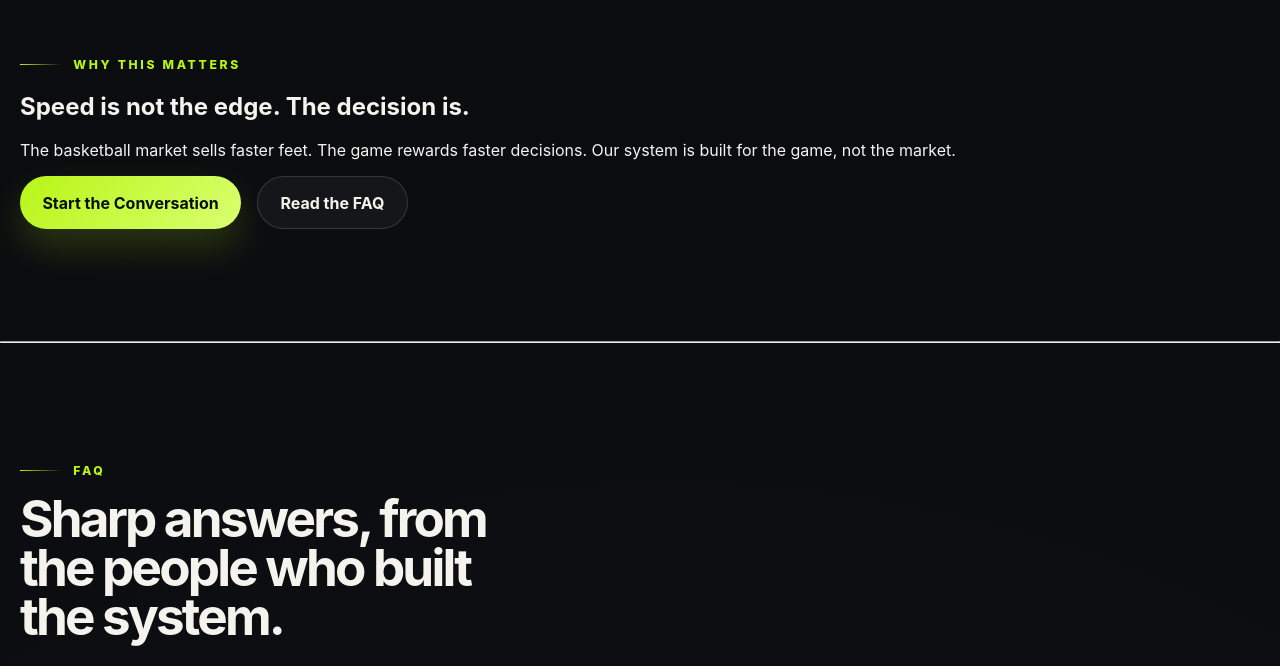
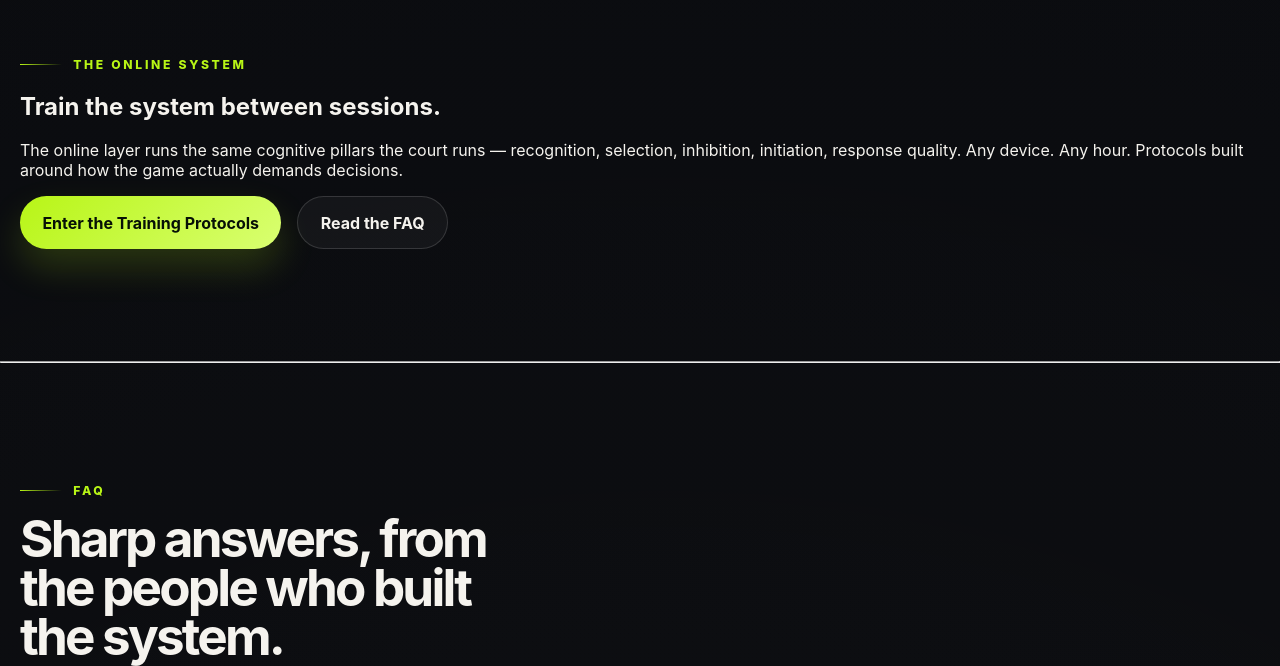
Before and after one commit to hooporiapr-oss/REACTION-LIGHTS-Training, a website: page index.html in a window 1280 px wide. Shown: the part 5773-6439 px from the top of the page. Drawn offline with Linux system fonts and the light colour scheme.

Commit message:
Update index.html

```diff
--- a/index.html
+++ b/index.html
@@ -1153,16 +1153,16 @@
       </div>
     </section>
 
-    <section class="section">
+    <section class="section" id="online-system">
       <div class="container">
         <div class="cta-band reveal">
           <div>
-            <span class="eyebrow" data-en="Why this matters" data-es="Por qué esto importa">Why this matters</span>
-            <h2 data-en="Speed is not the edge. The decision is." data-es="La velocidad no es la ventaja. La decisión sí.">Speed is not the edge. The decision is.</h2>
-            <p data-en="The basketball market sells faster feet. The game rewards faster decisions. Our system is built for the game, not the market." data-es="El mercado del baloncesto vende pies más rápidos. El juego recompensa decisiones más rápidas. Nuestro sistema está construido para el juego, no para el mercado.">The basketball market sells faster feet. The game rewards faster decisions. Our system is built for the game, not the market.</p>
+            <span class="eyebrow" data-en="The online system" data-es="El sistema online">The online system</span>
+            <h2 data-en="Train the system between sessions." data-es="Entrena el sistema entre sesiones.">Train the system between sessions.</h2>
+            <p data-en="The online layer runs the same cognitive pillars the court runs — recognition, selection, inhibition, initiation, response quality. Any device. Any hour. Protocols built around how the game actually demands decisions." data-es="La capa online entrena los mismos pilares cognitivos que entrena la cancha — reconocimiento, selección, inhibición, iniciación, calidad de respuesta. Cualquier dispositivo. Cualquier hora. Protocolos construidos alrededor de cómo el juego realmente exige decisiones.">The online layer runs the same cognitive pillars the court runs — recognition, selection, inhibition, initiation, response quality. Any device. Any hour. Protocols built around how the game actually demands decisions.</p>
           </div>
           <div style="display:flex; gap:1rem; flex-wrap:wrap;">
-            <a href="#contact" class="btn" data-en="Start the Conversation" data-es="Comienza la Conversación">Start the Conversation</a>
+            <a href="training-protocols.html" class="btn" data-en="Enter the Training Protocols" data-es="Entra a los Protocolos">Enter the Training Protocols</a>
             <a href="#faq" class="btn-secondary" data-en="Read the FAQ" data-es="Lee las Preguntas">Read the FAQ</a>
           </div>
         </div>
```
